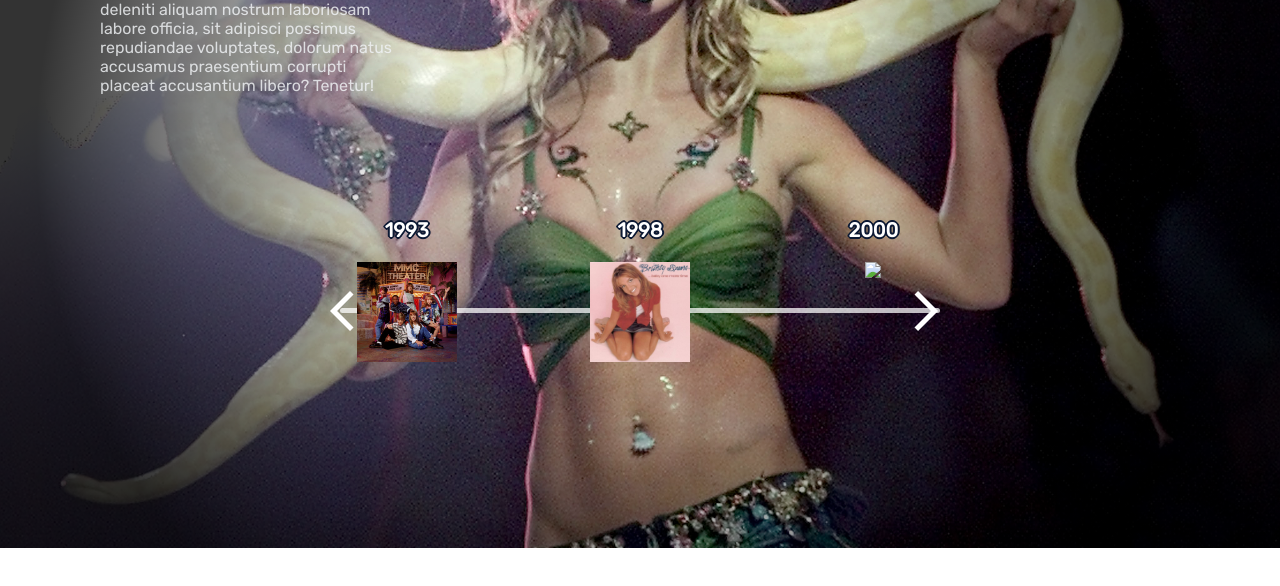
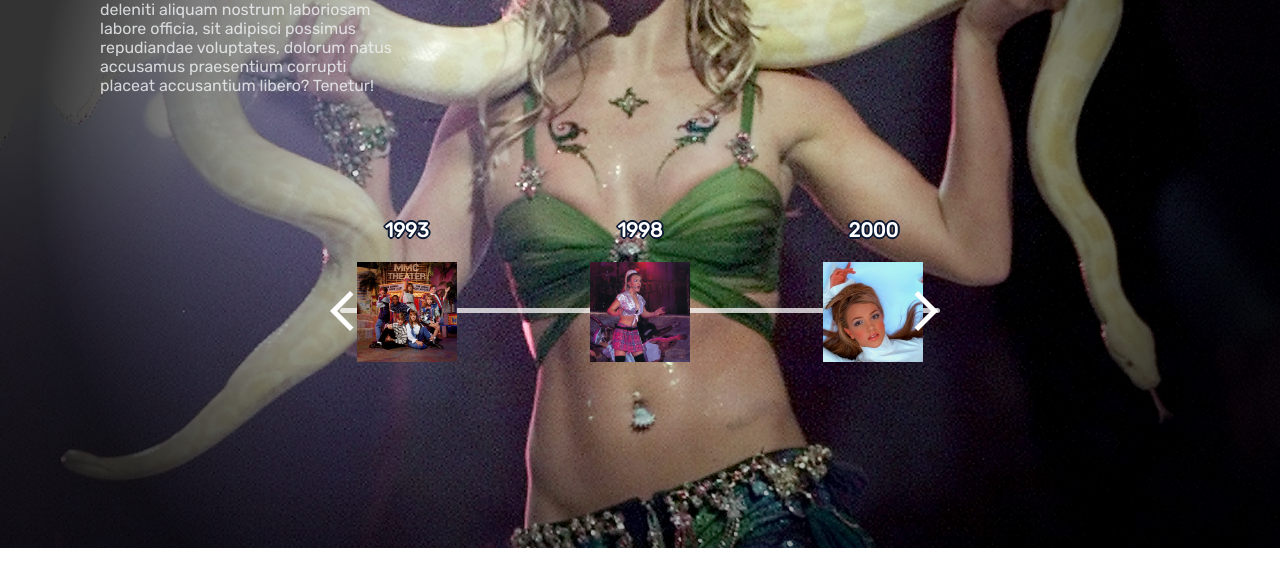
Before and after one commit to haluname/Showcase-BS, a plain HTML site: page throwback.html in a window 1280 px wide. Shown: the part 252-838 px from the top of the page. Drawn offline with nearby package versions, Linux system fonts and the light colour scheme.

Commit message:
add events

```diff
--- a/css/styleThrowback.css
+++ b/css/styleThrowback.css
@@ -15,7 +15,7 @@ body {
     width: 100%;
     height: 100%;
     object-fit: cover;
-    object-position: top;
+    object-position: 50% 15%;
     position: relative;
 }
 
@@ -94,6 +94,14 @@ body {
 .showcaseImage {
     min-width: calc(100% / 3);
     text-align: center;
+    height: 10px !important;
+}
+
+.showcaseImage img{
+    width: 100px;
+    height: 100px;
+    object-fit: cover;
+    object-position: top;
 }
 
 .showcaseImage h3 {
--- a/js/scriptThrowback.js
+++ b/js/scriptThrowback.js
@@ -10,8 +10,8 @@ let showcaseData = [
 
     {
         "year": "1998",
-        "pic": "babyAlbum.jpg",
-        "title": "...Baby One More Time release",
+        "pic": "babyOneMoreTime.jpg",
+        "title": "...Baby One More Time debut",
         "description": "lorem",
         "logo": "britneyLogo1999.png",
         "index" : 2
@@ -19,10 +19,10 @@ let showcaseData = [
 
      {
         "year": "2000",
-        "pic": "",
+        "pic": "oops.jpg",
         "title": "Oops!...I Did It Again",
         "description": "lorem",
-        "logo": "",
+        "logo": "britneyLogo2000.png",
         "index" : 3
      },
 
@@ -37,29 +37,47 @@ let showcaseData = [
 
      {
         "year": "2002",
-        "pic": "",
+        "pic": "crossroads.jpeg",
         "title": "Crossroads",
         "description": "lorem",
-        "logo": "britneyLogo2002.png",
+        "logo": "britneyLogo2001.png",
         "index" : 5
      },
 
      {
         "year": "2002",
-        "pic": "",
+        "pic": "pepsi.jpeg",
         "title": "Taste The Victory",
         "description": "lorem",
-        "logo": "britneyLogo2002.png",
+        "logo": "britneyLogo2001.png",
         "index" : 6
      },
 
      {
         "year": "2003",
-        "pic": "",
+        "pic": "toxic.jpg",
+        "title": "Toxic",
+        "description": "lorem",
+        "logo": "britneyLogo2002.png",
+        "index" : 7
+     },
+
+     {
+        "year": "2004",
+        "pic": "onyx.jpg",
         "title": "The Onyx Hotel Tour",
         "description": "lorem",
         "logo": "britneyLogo2002.png",
-        "index" : 7
+        "index" : 8
+     },
+
+     {
+        "year": "2009",
+        "pic": "circus.jpg",
+        "title": "Circus Era",
+        "description": "lorem",
+        "logo": "britneyLogo2008.png",
+        "index" : 9
      },
 
 
```
Also changed, not shown: img/babyOneMoreTime.jpg (added), img/circus.jpg (added), img/crossroads.jpeg (added), img/onyx.jpg (added), img/oops.jpg (added), img/pepsi.jpeg (added), img/toxic.jpg (added).
